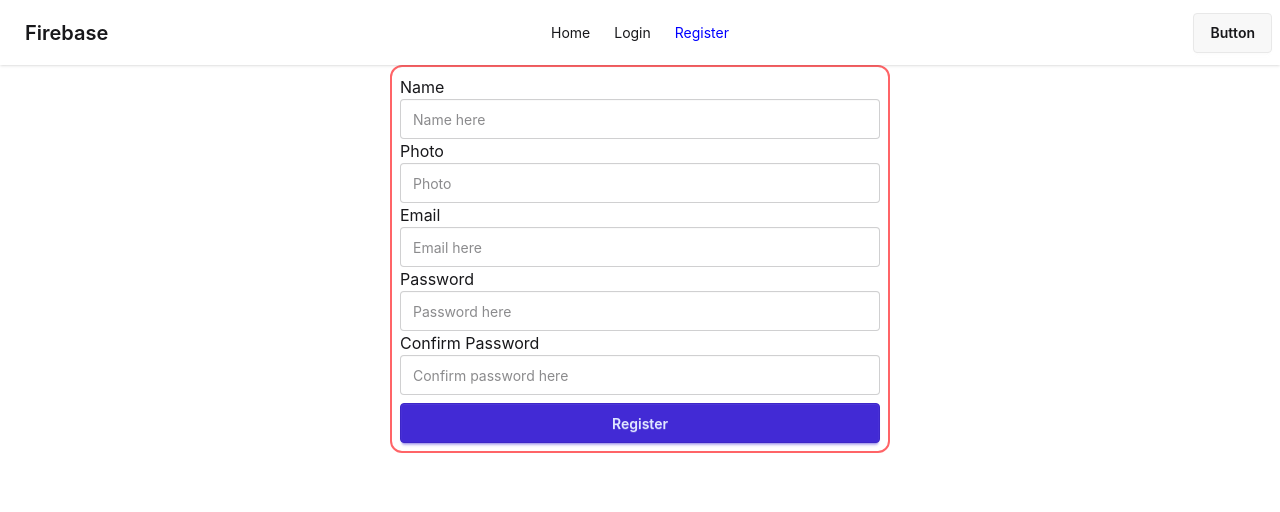
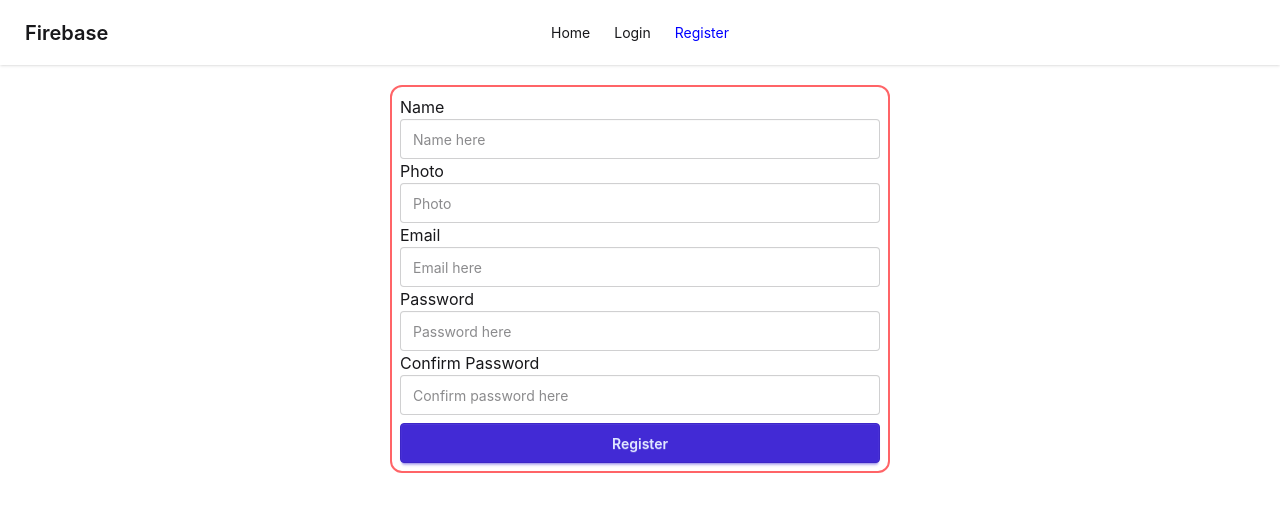
Before and after one commit to shompaaa/firebase-setup, a React (Vite) app: page /register in a window 1280 px wide. Shown: the top 512 px of the page. Built offline with nearby package versions, Linux system fonts and the light colour scheme.

Commit message:
passwrod validation done & show user info in the UI

```diff
--- a/src/components/AuthProvider/AuthProvider.jsx
+++ b/src/components/AuthProvider/AuthProvider.jsx
@@ -1,24 +1,28 @@
 /* eslint-disable react-refresh/only-export-components */
 import { createUserWithEmailAndPassword, signInWithEmailAndPassword } from "firebase/auth";
-import React, { createContext } from "react";
+import React, { createContext, useState } from "react";
 import { auth } from "../../firebase/firebase.init";
 export const AuthContext = createContext(null)
 
 const AuthProvider = ({ children }) => {
 
+    const [user, setUser] = useState()
+
     //For User Registration
     const registerUser = (email,password)=>{
-        createUserWithEmailAndPassword(auth,email,password)
+        return createUserWithEmailAndPassword(auth,email,password)
     }
 
     //For User Login
     const loginUser = (email,password)=>{
-        signInWithEmailAndPassword(auth,email,password).then(result =>console.log(result.user))
+        return signInWithEmailAndPassword(auth,email,password)
     }
 
     const authInfo={
         registerUser,
-        loginUser
+        loginUser,
+        user,
+        setUser
     }
 
   return <div>
--- a/src/components/Header/Navbar.jsx
+++ b/src/components/Header/Navbar.jsx
@@ -1,23 +1,25 @@
-import React from "react";
+import React, { useContext } from "react";
 import { NavLink } from "react-router";
-import './Navbar.css'
+import "./Navbar.css";
+import { AuthContext } from "../AuthProvider/AuthProvider";
 
 const Navbar = () => {
+  const { user } = useContext(AuthContext);
   const links = (
     <>
       <li>
-        <NavLink to='/'>Home</NavLink>
+        <NavLink to="/">Home</NavLink>
       </li>
       <li>
-        <NavLink to='login'>Login</NavLink>
+        <NavLink to="login">Login</NavLink>
       </li>
       <li>
-        <NavLink to='register'>Register</NavLink>
+        <NavLink to="register">Register</NavLink>
       </li>
     </>
   );
   return (
-    <div className="navbar bg-base-100 shadow-sm">
+    <div className="navbar bg-base-100 shadow-sm mb-5">
       <div className="navbar-start">
         <div className="dropdown">
           <div tabIndex={0} role="button" className="btn btn-ghost lg:hidden">
@@ -49,9 +51,7 @@ const Navbar = () => {
       <div className="navbar-center hidden lg:flex">
         <ul className="menu menu-horizontal px-1">{links}</ul>
       </div>
-      <div className="navbar-end">
-        <a className="btn">Button</a>
-      </div>
+      <div className="navbar-end">{user && <p>{user.email}</p>}</div>
     </div>
   );
 };
--- a/src/pages/Register/Register.jsx
+++ b/src/pages/Register/Register.jsx
@@ -3,9 +3,10 @@ import { AuthContext } from "../../components/AuthProvider/AuthProvider";
 
 const Register = () => {
   const [error, setError] = useState("");
-  const { registerUser } = useContext(AuthContext);
+  const { registerUser,setUser } = useContext(AuthContext);
 
   const specialCharacter = /[!@#$%^&*(),.?":{}|<>]/;
+  const passwordCase = /^(?=.*[a-z])(?=.*[A-Z]).+$/;
 
   const handleRegister = (e) => {
     e.preventDefault();
@@ -14,12 +15,7 @@ const Register = () => {
     const email = e.target.email.value;
     const password = e.target.password.value;
     const confirmPassword = e.target.confirmPassword.value;
-    console.log(name, photo, email, password, confirmPassword);
-    registerUser(email, password);
 
-
-    //Error Reset
-    setError('')
 
     if(password.length < 6){
         setError('password must be at least 6 characters')
@@ -34,6 +30,19 @@ const Register = () => {
         setError('must include special characters (e.g: @,#,$ etc)')
         return
     }
+    else if(!passwordCase.test(password)){
+      setError('should have at least one uppercase/lowercase')
+    }
+
+    //Error Reset
+    setError('')
+
+     console.log(name, photo, email, password, confirmPassword);
+    registerUser(email, password).then(result =>setUser(result.user));
+
+
+
+
 
   };
   return (
```
